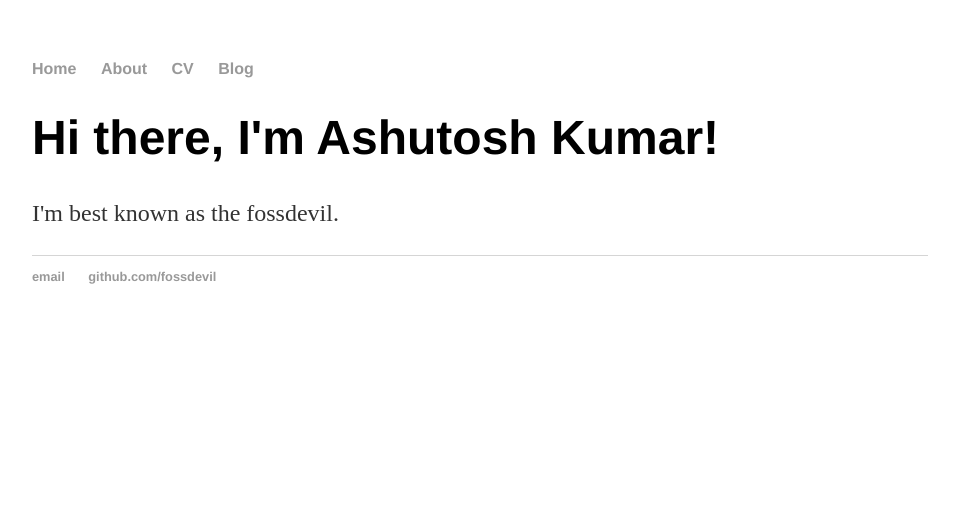
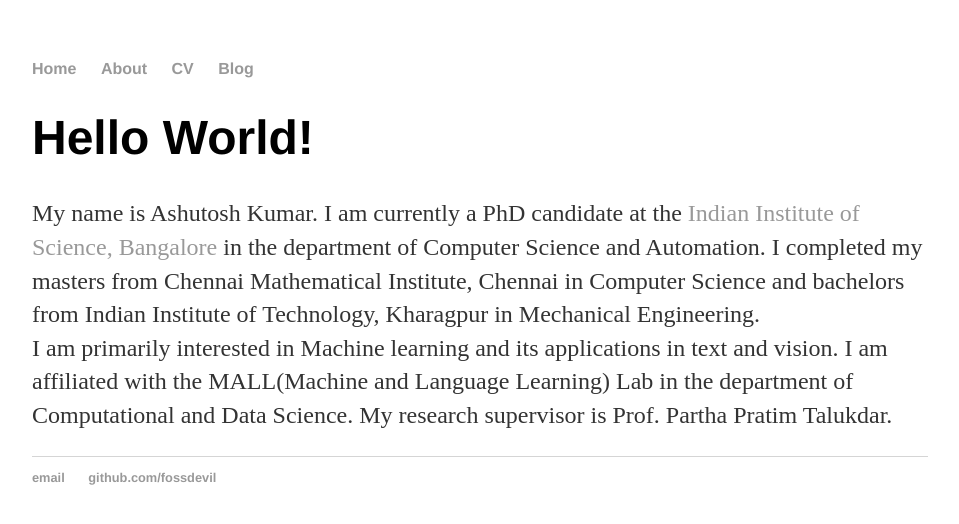
Before and after one commit to ashutoshml/ashutoshml.github.io, a Jekyll site: the page built from index.html, in a window 1280 px wide. Shown: the top 524 px of the page, without its empty margins (160-1119 px from the left). Built offline with Jekyll 4.4.1, drawn with Linux system fonts in a browser that asks for light colours.

Commit message:
Updated content for homepage

```diff
--- a/index.html
+++ b/index.html
@@ -3,6 +3,9 @@ layout: default
 title: Ashutosh Kumar, fossdevil
 ---
 <div class="blurb">
-	<h1>Hi there, I'm Ashutosh Kumar!</h1>
-	<p>I'm best known as the fossdevil.</p>
+	<h1>Hello World!</h1>
+	<p>My name is Ashutosh Kumar. I am currently a PhD candidate at the <a href= "http://www.csa.iisc.ac.in">Indian Institute of Science, Bangalore</a> in the department of Computer Science and Automation.
+	I completed my masters from Chennai Mathematical Institute, Chennai in Computer Science and bachelors from Indian Institute of Technology, Kharagpur in Mechanical Engineering.<br>
+       	I am primarily interested in Machine learning and its applications in text and vision.
+	I am affiliated with the MALL(Machine and Language Learning) Lab in the department of Computational and Data Science. My research supervisor is Prof. Partha Pratim Talukdar.</p>
 </div><!-- /.blurb -->
```
